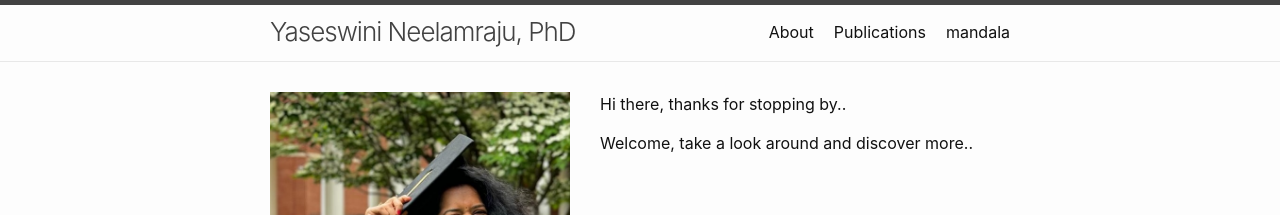
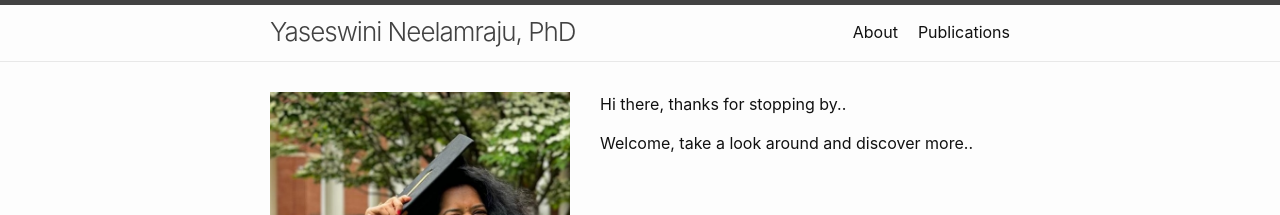
Before and after one commit to Yaseswini/YNWebPage.github.io, a Jekyll site: the page built from index.md, in a window 1280 px wide. Shown: the top 215 px of the page. Built offline with Jekyll 4.4.1, drawn with Linux system fonts in a browser that asks for light colours; our own code applies the rules of GitHub Pages for plain Markdown files.

Commit message:
Update _config.yml
Commented out mandala.md

```diff
--- a/_config.yml
+++ b/_config.yml
@@ -31,7 +31,7 @@ plugins:
 header_pages:
   - About.md
   - Publications.md
-  - mandala.md
+# - mandala.md
 
 # Set to `true` to show excerpts on the homepage.
 #show_excerpts: false
```
